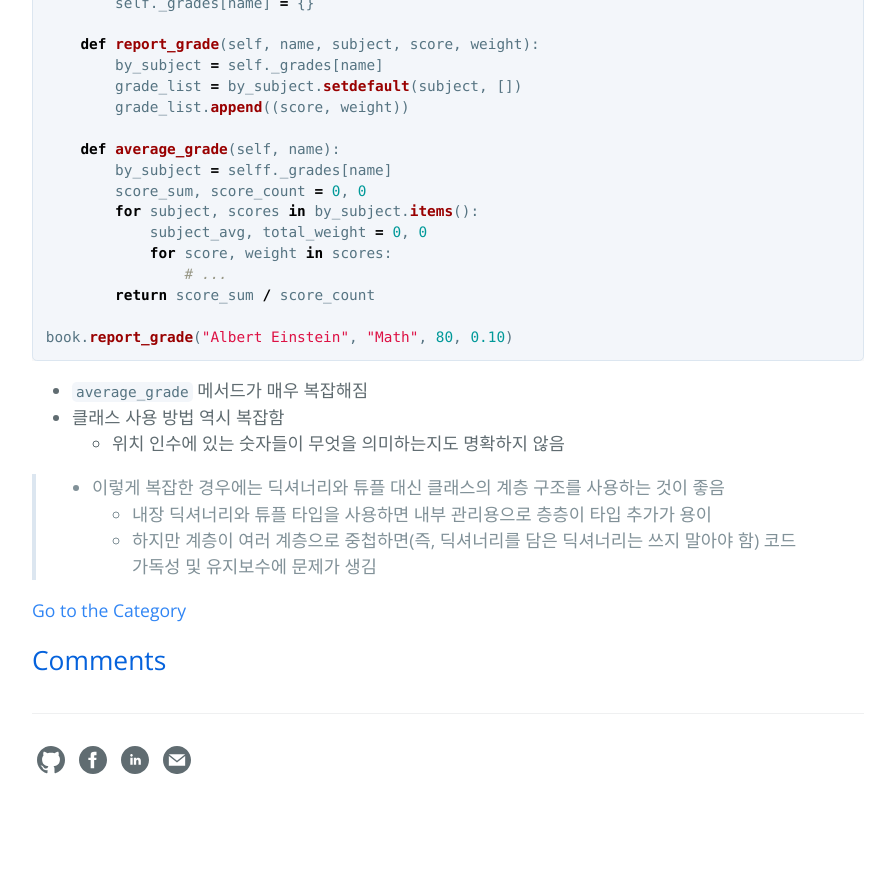
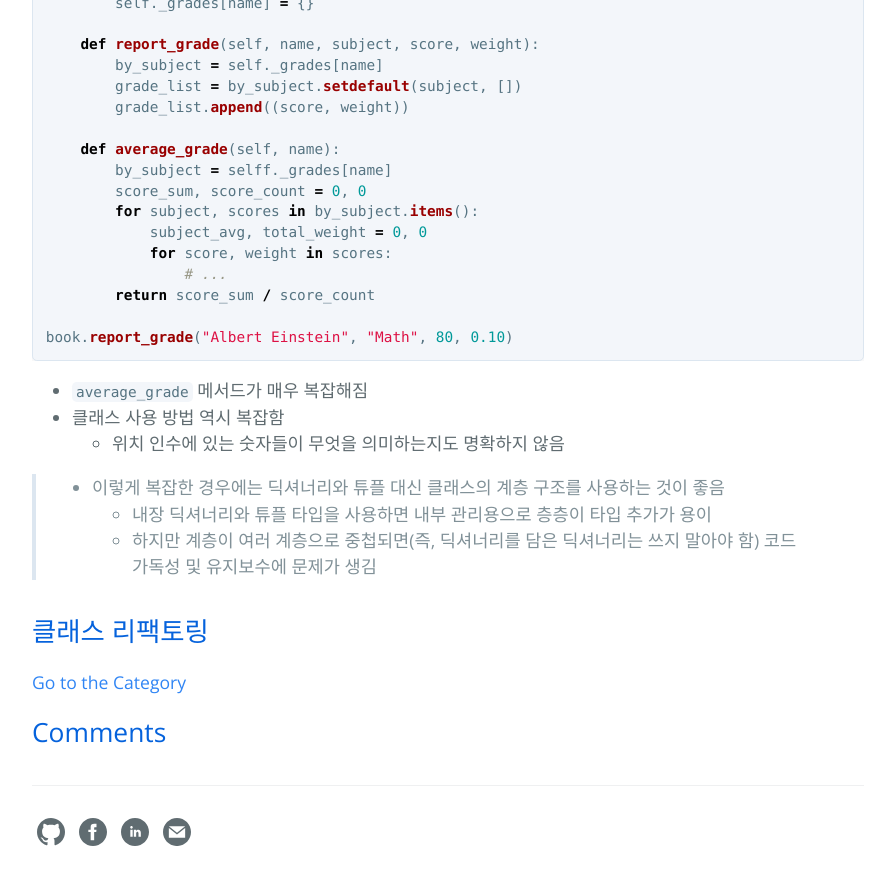
Before and after one commit to hcnoh/hcnoh.github.io, a Jekyll site: the page built from _posts/2018-10-03-effective-python-way22.md, in a window 1280 px wide and 900 px high, scrolled down 2497 px. Shown: the top 885 px of the window, without its empty margins (192-1087 px from the left). Built offline with Jekyll 4.4.1, drawn with Linux system fonts in a browser that asks for light colours; comment, search, counter and statistics services are not loaded; before the commit the page ends 3325 px from its top, so only the background shows below that.

Commit message:
Update 2018-10-03-effective-python-way22.md

```diff
--- a/_posts/2018-10-03-effective-python-way22.md
+++ b/_posts/2018-10-03-effective-python-way22.md
@@ -124,4 +124,6 @@ book.report_grade("Albert Einstein", "Math", 80, 0.10)
 
 > - 이렇게 복잡한 경우에는 딕셔너리와 튜플 대신 클래스의 계층 구조를 사용하는 것이 좋음
 >   - 내장 딕셔너리와 튜플 타입을 사용하면 내부 관리용으로 층층이 타입 추가가 용이
->   - 하지만 계층이 여러 계층으로 중첩하면(즉, 딕셔너리를 담은 딕셔너리는 쓰지 말아야 함) 코드 가독성 및 유지보수에 문제가 생김
+>   - 하지만 계층이 여러 계층으로 중첩되면(즉, 딕셔너리를 담은 딕셔너리는 쓰지 말아야 함) 코드 가독성 및 유지보수에 문제가 생김
+
+## 클래스 리팩토링
```
